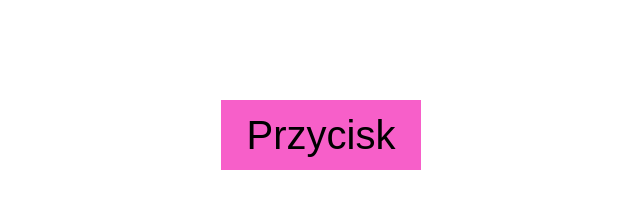
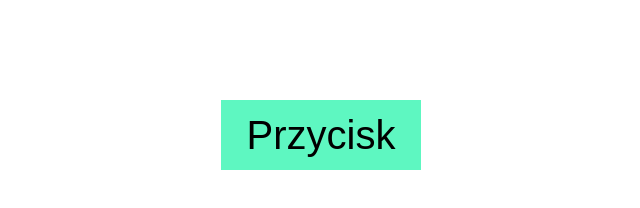
Before and after one commit to RafalKuchta/button-span, a plain HTML site: page index.html in a window 1280 px wide. Shown: the whole page, without its empty margins (319-959 px from the left). Drawn offline with Linux system fonts and the light colour scheme.

Commit message:
change bgco in button

```diff
--- a/index.html
+++ b/index.html
@@ -19,7 +19,7 @@
         left: calc(50% - 100px);
         width: 200px;
         height: 70px;
-        background-color: rgb(247, 95, 201);
+        background-color: rgb(94, 247, 193);
         border: none;
         font-family: arial;
         font-size: 40px;
```
